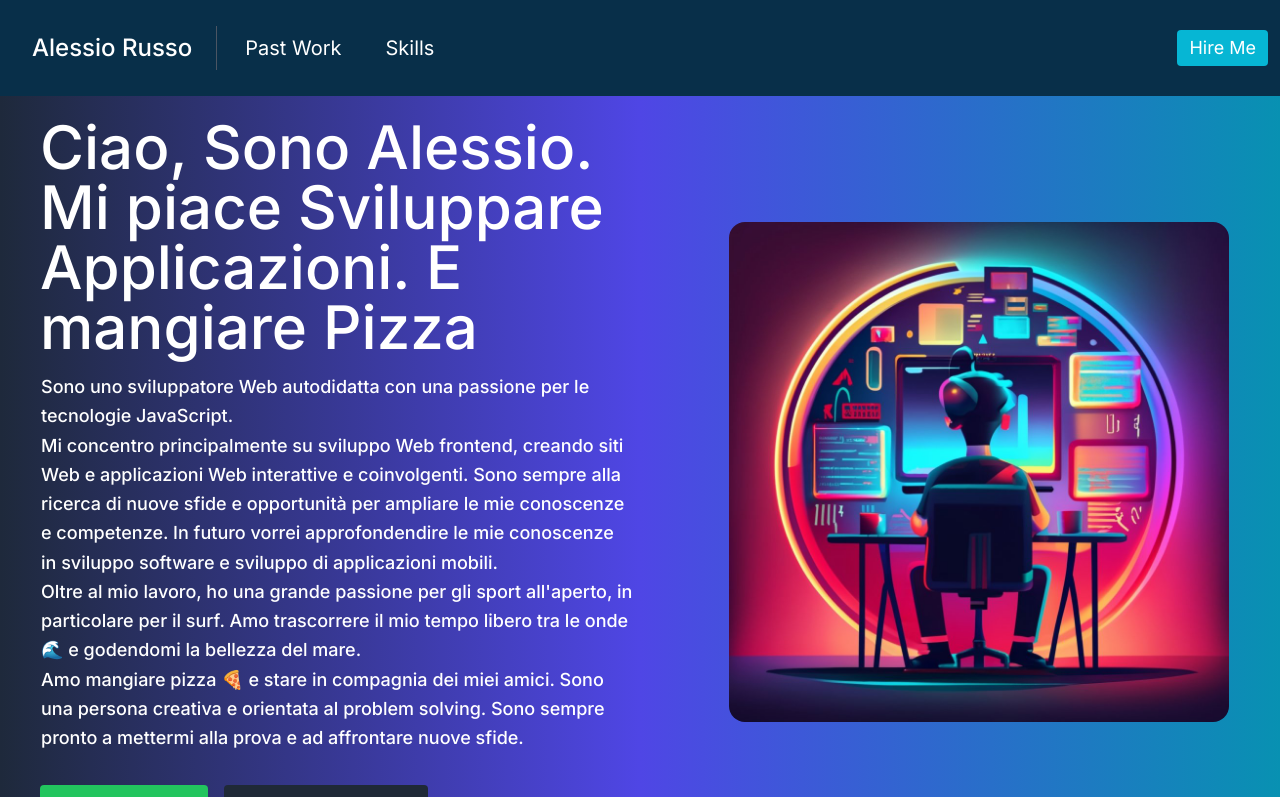
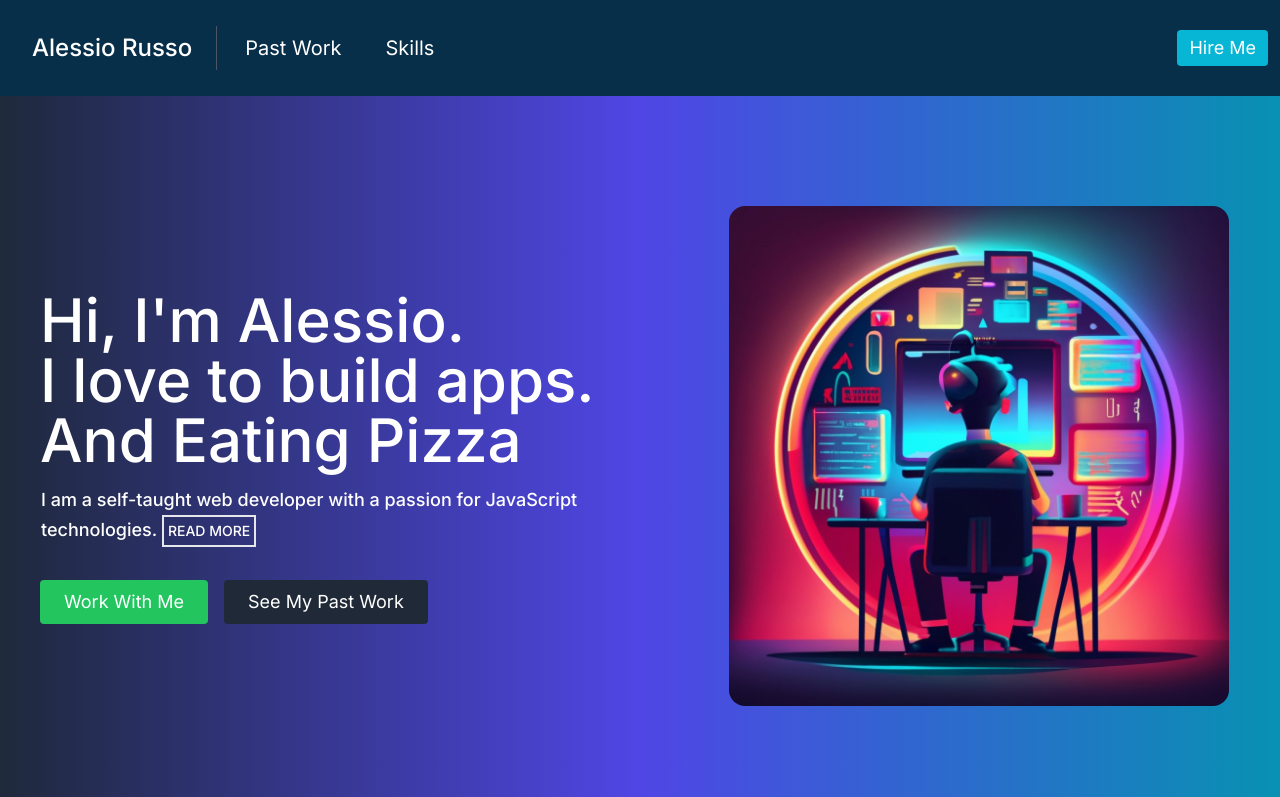
Before and after one commit to n0wherefast/Portfolio, a Next.js app: page / in a window 1280 px wide. Shown: the top 797 px of the page. Built offline with nearby package versions, Linux system fonts and the light colour scheme.

Commit message:
ui e descrizione modificata

```diff
--- a/app/components/About.tsx
+++ b/app/components/About.tsx
@@ -1,5 +1,5 @@
 // 'use client'
-import React from 'react'
+import React, { useState } from 'react'
 import Image from 'next/image'
 import coding from '../asset/coding.jpg'
 import { useGlobalContext } from '../context/cotext'
@@ -8,12 +8,20 @@ import {CONTEXT} from '../components/Navbar'
 
 function About() {
   const {isDarkMode,isLangSwitch}:CONTEXT = useGlobalContext()
+  const [readMore, setReadMore] = useState(false)
+
+  const HandleReadMore = () => {
+    return(
+      <button className={`hover:text-emerald-500 border-2 p-1 text-sm  'font-medium `} onClick={()=>setReadMore(!readMore)}> { readMore==false? <>READ MORE</> : <>READ LESS</>}</button>
+    )
+  }
 
   return (
     <section className=' md:min-h-[90vh] md:flex ' id="about">
     <div className=" container mx-auto flex px-10 py-5 md:flex-row flex-col items-center ">
       <div className="lg:flex-grow md:w-1/2 lg:pr-24 md:pr-16 flex flex-col md:items-start md:text-left mb-16 md:mb-0 items-center text-center">
-      { isLangSwitch == false?
+      {
+       isLangSwitch == false ?
         <motion.h1
           initial={{opacity:0 ,y:-10}} transition={{delay:.5}} whileInView={{opacity:1,y:1}}
           className="title-font sm:text-6xl text-3xl mb-4 font-medium  ">
@@ -29,8 +37,9 @@ function About() {
         </motion.h1>}
         { isLangSwitch == false ?
           < motion.p initial={{opacity:0 ,x:-10}} transition={{delay:.5}} whileInView={{opacity:1,x:1}} className="mb-8 leading-relaxed font-medium text-lg ">
-            Sono uno sviluppatore Web autodidatta con una passione per le tecnologie JavaScript.
+            Sono uno sviluppatore Web autodidatta con una passione per le tecnologie JavaScript. { readMore ==false? HandleReadMore() :null}
             <br />
+            { readMore == true ? <div>
             Mi concentro principalmente su sviluppo Web frontend, creando siti Web e applicazioni Web interattive e coinvolgenti.
             Sono sempre alla ricerca di nuove sfide e opportunità per ampliare le mie conoscenze e competenze.
             In futuro vorrei approfondendire le mie conoscenze in sviluppo software e sviluppo di applicazioni mobili.
@@ -40,13 +49,14 @@ function About() {
             <br />
             Amo mangiare pizza 🍕 e stare in compagnia dei miei amici.
             Sono una persona creativa e orientata al problem solving.
-            Sono sempre pronto a mettermi alla prova e ad affrontare nuove sfide.
+            Sono sempre pronto a mettermi alla prova e ad affrontare nuove sfide. { readMore &&  HandleReadMore() }</div> : null}
         </motion.p>
         :
-        < motion.p initial={{opacity:0 ,x:-10}} transition={{delay:.5}} whileInView={{opacity:1,x:1}} className="mb-8 leading-relaxed font-medium text-lg ">
-        I am a self-taught web developer with a passion for JavaScript technologies.
+        < motion.p initial={{opacity:0 ,x:-10}} transition={{delay:.5}} whileInView={{opacity:1,x:1}}
+           className={`mb-8 leading-relaxed font-medium text-lg `}>
+        I am a self-taught web developer with a passion for JavaScript technologies. { readMore== false?  HandleReadMore() : null}
         <br />
-        I mainly focus on frontend web development, creating interactive and engaging websites and web applications.
+        { readMore == true ? <div>I mainly focus on frontend web development, creating interactive and engaging websites and web applications.
         I am always looking for new challenges and opportunities to expand my knowledge and skills.
         In the future, I would like to deepen my knowledge in software development and mobile application development.
         <br />
@@ -55,7 +65,7 @@ function About() {
         <br />
         I love eating pizza 🍕 and being in the company of my friends.
         I am a creative and problem-solving oriented person.
-        I am always ready to challenge myself and take on new challenges.
+        I am always ready to challenge myself and take on new challenges. { readMore &&  HandleReadMore() } </div> : null }
 
         </motion.p>}
         <div className="flex justify-center">
--- a/app/context/cotext.tsx
+++ b/app/context/cotext.tsx
@@ -5,7 +5,7 @@ const AppContext = createContext({})
 
 const AppProvider : React.FC<{children:ReactNode}> =  ({children}) => {
     const [isDarkMode,setIsDarkMode] = useState(true)
-    const [isLangSwitch,setIsLangSwitch] = useState(false)
+    const [isLangSwitch,setIsLangSwitch] = useState(true)
 
 
     const handleDarkMode = () => {
```
